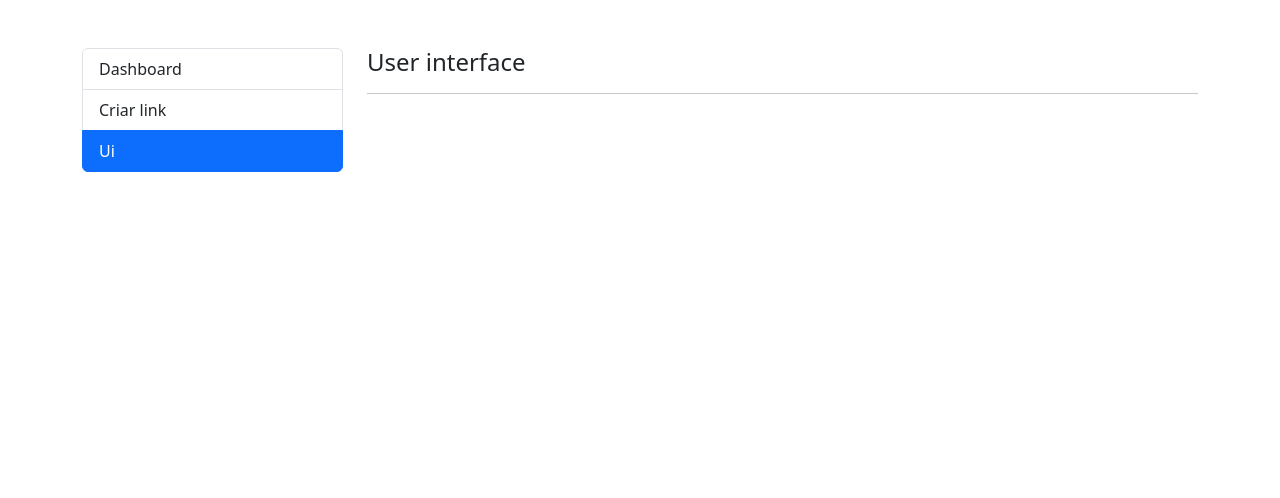
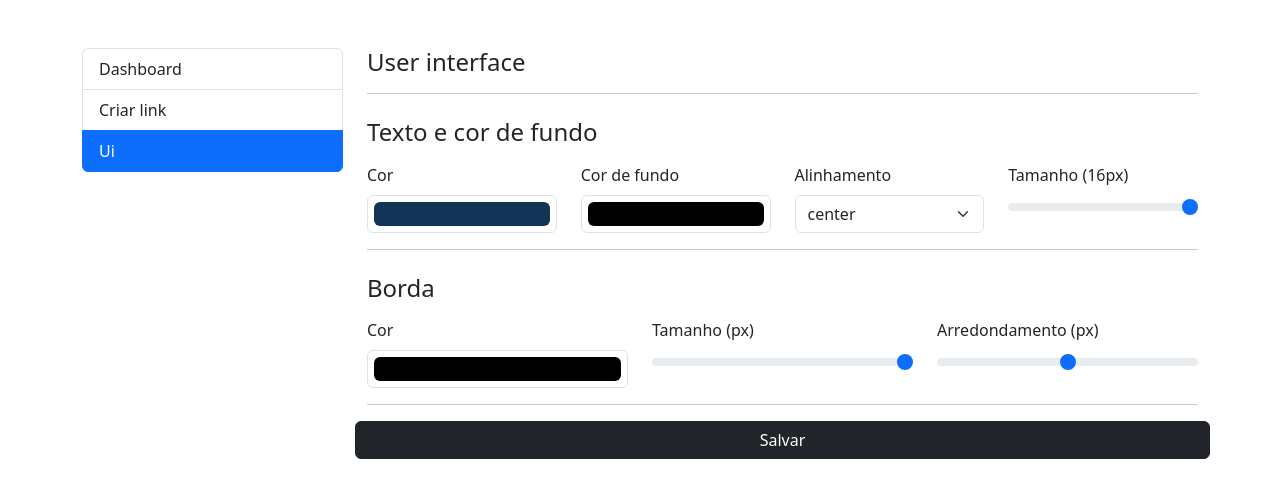
Before and after one commit to fsl02/list-links, a React (Vite) app: page /admin/ui in a window 1280 px wide. Shown: the top 498 px of the page. Built offline with nearby package versions, Linux system fonts and the light colour scheme.

Commit message:
Criando inputs para o form de ui

```diff
--- a/src/components/Form/index.jsx
+++ b/src/components/Form/index.jsx
@@ -5,7 +5,7 @@ import { AlertData } from "../../context/FormContext";
 export default function Form({ children, submitHandle, alertState }) {
     return (
         <form onSubmit={submitHandle}>
-            <AlertData.Provider value={alertState}>
+            <AlertData.Provider value={alertState ?? {}}>
                 <Alert />
                 { children }
             </AlertData.Provider>
--- /dev/null
+++ b/src/components/FormSection/index.jsx
@@ -0,0 +1,12 @@
+
+export default function FormSection({title, children}) {
+    return (
+        <>
+            <h4 className="mb-3 mt-4">{title}</h4>
+            <div className="row">
+                { children }
+            </div>
+            <hr />
+        </>
+    )
+}
--- a/src/components/LinkItem/index.jsx
+++ b/src/components/LinkItem/index.jsx
@@ -1,8 +1,11 @@
+import storage from "../../storage"
 
 export default function LinkItem({linkText, linkUrl}) {
+    let linkStyle = storage.getUiStyle();
+
     return (
         <li>
-            <a className="link-item" href={linkUrl}>{linkText}</a>
+            <a className="link-item" href={linkUrl} style={linkStyle}>{linkText}</a>
         </li>
     )
 }
--- a/src/pages/AdminUi/index.jsx
+++ b/src/pages/AdminUi/index.jsx
@@ -1,8 +1,81 @@
+import { useState } from "react";
+import Form from "../../components/Form";
 import Layout from "../Layout";
+import storage from "../../storage";
+import FormSection from "../../components/FormSection";
 
 export default function AdminUi() {
+
+    let savedUiStyle = storage.getUiStyle();
+
+    const [color, setColor] = useState(savedUiStyle.color ?? '#123456');
+    const [textAlign, setTextAlign] = useState(savedUiStyle.textAlign ?? 'center');
+    const [fontSize, setFontSize] = useState(parseFloat(savedUiStyle.fontSize ?? 16));
+    const [backgroundColor, setBackgroundColor] = useState();
+    const [borderColor, setBorderColor] = useState();
+    const [borderWidth, setBorderWidth] = useState();
+    const [borderRadius, setBorderRadius] = useState();
+
+    const submitHandle = (event) => {
+        event.preventDefault();
+
+        let uiStyle = {
+            color,
+            textAlign,
+            fontSize: `${fontSize}px`,
+            backgroundColor,
+            borderColor,
+            borderWidth: `${borderWidth}px`,
+            borderRadius: `${borderRadius}px`
+        }
+
+        storage.setUiStyle(uiStyle);
+    }
+
+
     return (
         <Layout title="User interface">
+            <Form submitHandle={submitHandle}>
+                <FormSection title="Texto e cor de fundo">
+                    <div className="col">
+                        <label className="form-label">Cor</label>
+                        <input type="color" value={color} className="form-control form-control-color w-100" onChange={event => setColor(event.target.value)} />
+                    </div>
+                    <div className="col">
+                        <label className="form-label">Cor de fundo</label>
+                        <input type="color" className="form-control form-control-color w-100" onChange={event => setBackgroundColor(event.target.value)} />
+                    </div>
+                    <div className="col">
+                        <label className="form-label">Alinhamento</label>
+                        <select className="form-select" value={textAlign} onChange={event => setTextAlign(event.target.value)}>
+                            <option>left</option>
+                            <option>center</option>
+                            <option>right</option>
+                        </select>
+                    </div>
+                    <div className="col">
+                        <label className="form-label">Tamanho ({fontSize}px)</label>
+                        <input className="form-range" type="range" min="12" max="32" step="1" onChange={event => setFontSize(event.target.value)} />
+                    </div>
+                </FormSection>
+                <FormSection title="Borda">
+                    <div className="col">
+                        <label className="form-label">Cor</label>
+                        <input type="color" className="form-control form-control-color w-100" onChange={event => setBorderColor(event.target.value)} />
+                    </div>
+                    <div className="col">
+                        <label className="form-label">Tamanho ({borderWidth}px)</label>
+                        <input className="form-range" type="range" min="0" max="5" step="1" onChange={event => setBorderWidth(event.target.value)} />
+                    </div>
+                    <div className="col">
+                        <label className="form-label">Arredondamento ({borderRadius}px)</label>
+                        <input className="form-range" type="range" min="0" max="100" step="1" onChange={event => setBorderRadius(event.target.value)} />
+                    </div>
+                </FormSection>
+                <div className="row">
+                    <button className="btn btn-dark">Salvar</button>
+                </div>
+            </Form>
         </Layout>
     )
 }
--- a/src/storage.js
+++ b/src/storage.js
@@ -11,13 +11,21 @@ export default {
         return this.setItem('links', links);
     },
 
+    setUiStyle(uiStyle) {
+        return this.setItem('ui-style', uiStyle);
+    },
+
+    getUiStyle() {
+        return this.getItem('ui-style');
+    },
+
     setItem(key, value) {
 
         if(typeof value === 'object') {
             value = JSON.stringify(value);
         }
 
-        window.localStorage.setItem(key, value);
+        return window.localStorage.setItem(key, value);
     },
 
     getItem(key) {
```
